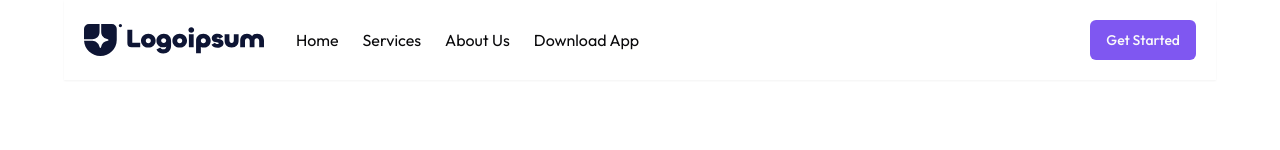
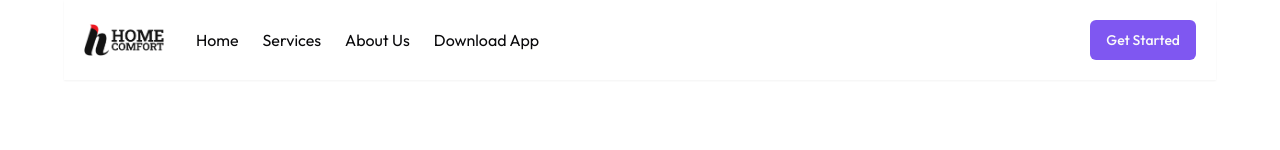
Before and after one commit to rajugorai810/Cleaning-web, a Next.js app: page / in a window 1280 px wide. Shown: the top 150 px of the page. Built offline with nearby package versions, Linux system fonts and the light colour scheme; no server answers.

Commit message:
mainlogo changes

```diff
--- a/app/_components/Header.jsx
+++ b/app/_components/Header.jsx
@@ -29,7 +29,7 @@ const Header = () => {
     <div className='p-5 shadow-sm flex justify-between'>
         <div className='flex items-center gap-8 '>
 
-            <Image src='/logo.svg' alt='logo' height={100} width={180} className='cursor-pointer'/>
+            <Image src='/mainLogo.png' alt='logo' height={80} width={80} className='cursor-pointer'/>
 
             <div className='md:flex items-center gap-6 hidden'>
                 <Link href={'/'}><h2 className='hover:scale-105 hover:text-primary cursor-pointer'>Home</h2></Link>
```
Also changed, not shown: public/mainLogo.png (added).
